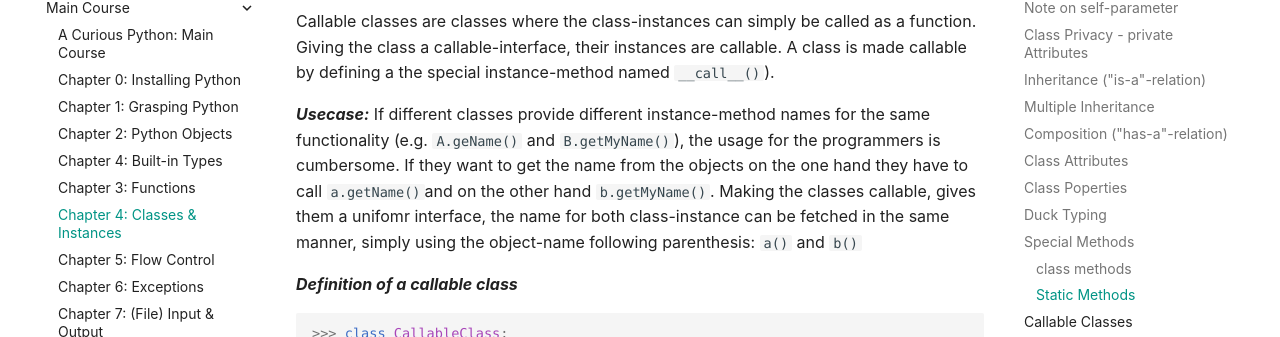
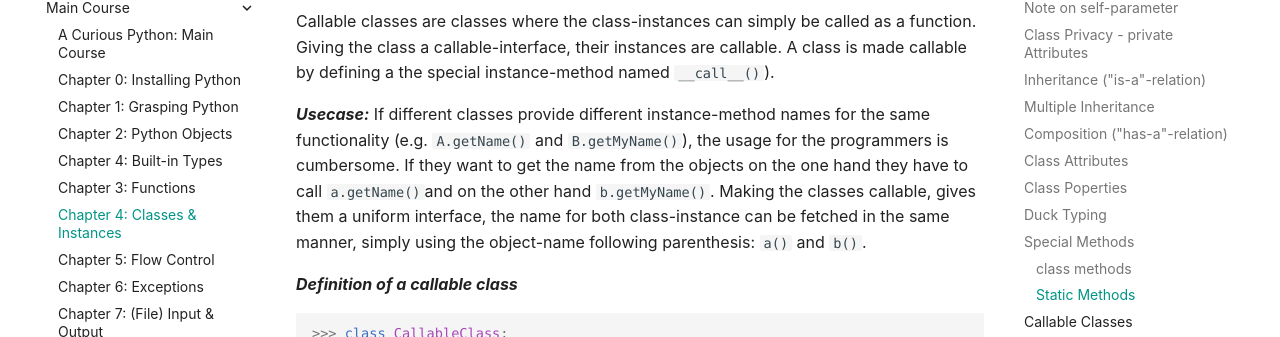
Before and after one commit to rkluger68/cpycourse, an MkDocs documentation site: the page built from docs/training/main-course/classes-instances.md, in a window 1280 px wide and 900 px high, scrolled down 10676 px. Shown: the part 127-464 px from the top of the window. Built offline with MkDocs 1.6.1 and Material for MkDocs 9.7.7, drawn with Linux system fonts in a browser that asks for light colours; comment, search, counter and statistics services are not loaded.

Commit message:
Update classes-instances.md
corrected typos

```diff
--- a/docs/training/main-course/classes-instances.md
+++ b/docs/training/main-course/classes-instances.md
@@ -465,7 +465,7 @@ Python `@staticmethods` are the correspondents to C++ and Java staticmethods, se
 Callable classes are classes where the class-instances can simply be called as a function. Giving the class a callable-interface, their instances are callable. A class is made callable by defining a the special instance-method named `__call__()`).
 
  ***Usecase:***
- If different classes provide different instance-method names for the same functionality (e.g. `A.geName()` and `B.getMyName()`), the usage for the programmers is cumbersome. If they want to get the name from the objects on the one hand they have to call `a.getName()`and on the other hand `b.getMyName()`. Making the classes callable, gives them a unifomr interface, the name for both class-instance can be fetched in the same manner, simply using the object-name following parenthesis: `a()` and `b()`
+ If different classes provide different instance-method names for the same functionality (e.g. `A.getName()` and `B.getMyName()`), the usage for the programmers is cumbersome. If they want to get the name from the objects on the one hand they have to call `a.getName()`and on the other hand `b.getMyName()`. Making the classes callable, gives them a uniform interface, the name for both class-instance can be fetched in the same manner, simply using the object-name following parenthesis: `a()` and `b()`.
 
  ***Definition of a callable class***
 
```
